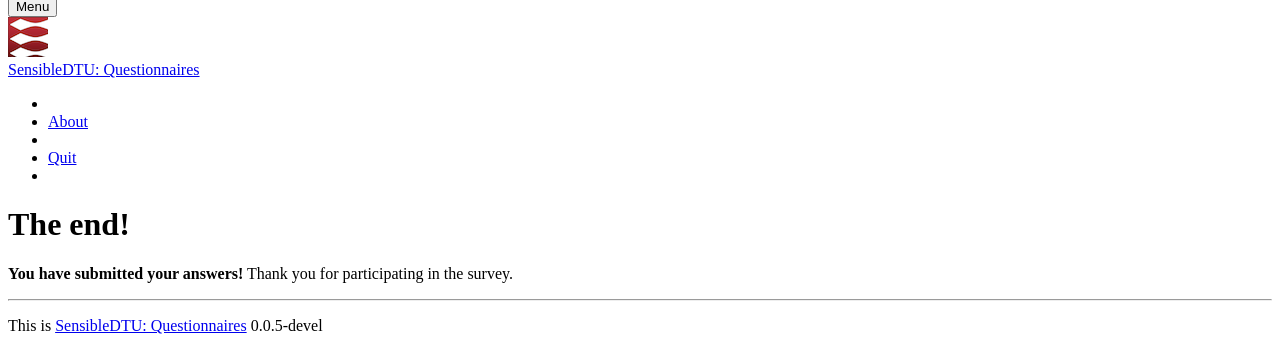
After one commit to RaduGatej/SensibleData-Apps-Questionaires, a Django app: template questionnaires/templates/nochanges.html in a window 1280 px wide. The commit adds this page. Shown: the part 72-424 px from the top of the page. Run offline with Django 3.2, Linux system fonts and the light colour scheme; the template is opened without the code that fills it, so the values that code supplies are empty; some libraries are stand-ins or nearby versions.

Commit message:
Added submit button that prevents from changing the answers after submitting

```diff
--- a/questionnaires/render/urls.py
+++ b/questionnaires/render/urls.py
@@ -4,6 +4,7 @@ from django.contrib import admin
 admin.autodiscover()
 
 urlpatterns = patterns('',
+	url(r'^nochanges','render.views.nochanges',name='changebrowser'),
 	url(r'^changebrowser','render.views.changebrowser',name='changebrowser'),
 	url(r'^noscript','render.views.noscript', name='noscript'),
     url(r'^openid_failed', 'render.views.openid_failed', name='openid_failed'),
--- a/questionnaires/templates/form.html
+++ b/questionnaires/templates/form.html
@@ -191,7 +191,7 @@
 					{% if last_page %}
 						<button type="submit" onclick="actor='prev'" name="_prev" class="btn"><i class="icon-chevron-left"></i> Tilbage</button>
 						<button type="submit" name="_from_top" class="btn"><i class="icon-refresh"></i> Begynd igen</button>
-						<button type="submit" name="_quit" class="btn btn-primary"><i class="icon-remove icon-white"></i> Indsend besvarelse</button>
+						<button type="submit" name="_quit" class="btn btn-primary"><i class="icon-ok-sign icon-white"></i> Indsend besvarelse</button>
 					{% else %}
 						<button type="submit" onclick="actor='next_new'" name="_next_new" class="btn btn-primary">Næste ubesvarede <i class="icon-chevron-right"></i><i class="icon-chevron-right"></i></button>
 						<button type="submit" onclick="actor='prev'" name="_prev" class="btn"><i class="icon-chevron-left"></i> Tilbage</button>
--- /dev/null
+++ b/questionnaires/templates/nochanges.html
@@ -0,0 +1,9 @@
+{% extends "base.html" %}
+
+{% block content %}
+<h1>The end!</h1>
+<div class="alert alert-success">
+  <strong>You have submitted your answers!</strong> Thank you for participating in the survey.
+</div>
+
+{% endblock %}
```
Also changed, not shown: questionnaires/render/views.py (+12 -0 lines).
